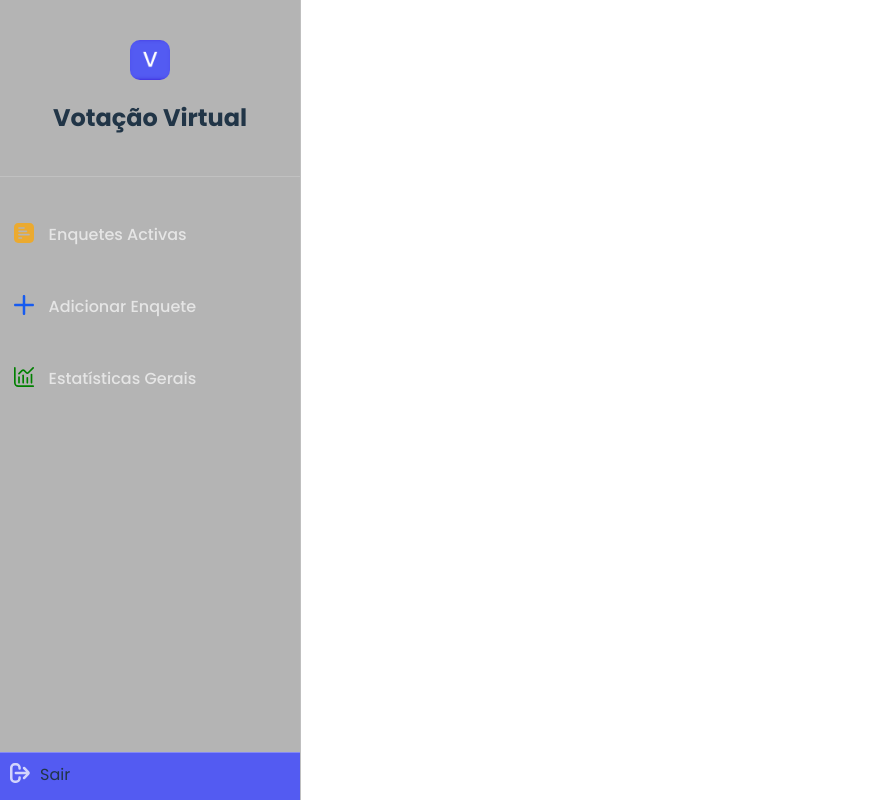
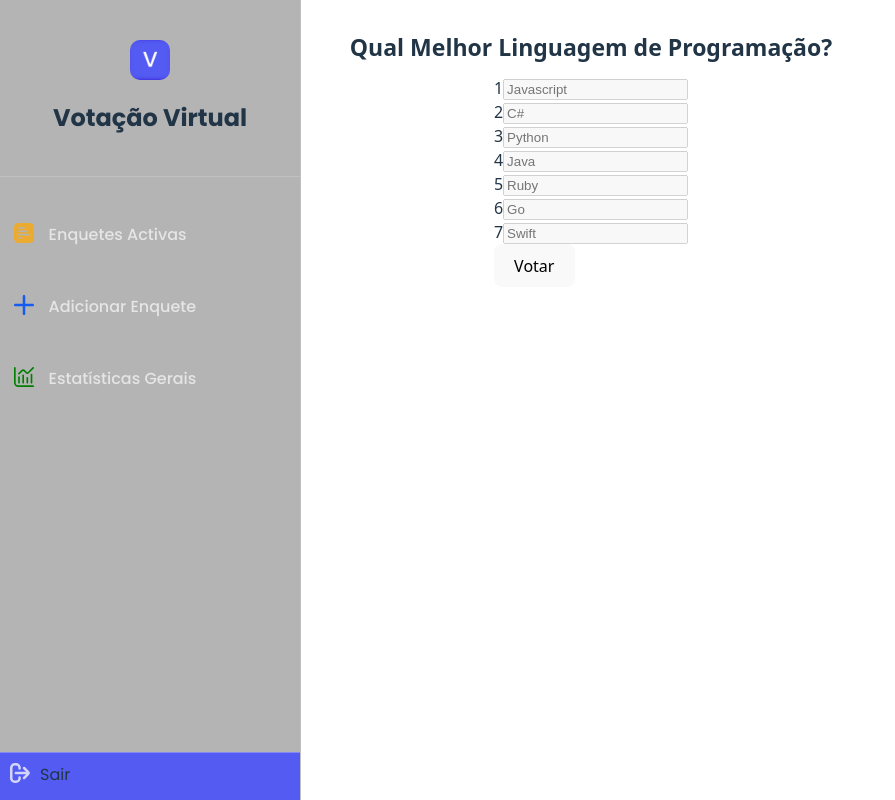
Before and after one commit to joelpanzojose/vote_oficial, a React (Vite) app: page / in a window 1280 px wide. Shown: the whole page, without its empty margins (0-895 px from the left). Built offline with nearby package versions, Linux system fonts and the light colour scheme.

Commit message:
Adicionei a tela das enquetes

```diff
--- a/src/App.css
+++ b/src/App.css
@@ -2,4 +2,5 @@
   width: 100vw;
   height: 100vh;
   display: flex;
+  gap: 30px;
 }
--- a/src/App.jsx
+++ b/src/App.jsx
@@ -1,6 +1,7 @@
 import { useState } from 'react'
 import Card from './componentes/card/Card'
 import Menu from './componentes/Menufix/menufix'
+import Enquete from './componentes/EnqueteCard/Enquete'
 import './App.css'
 
 function App() {
@@ -8,11 +9,11 @@ function App() {
     <div className='contente-site'>
       <Menu />
             <main>
-                  {/* <Card
-                    titulo="Front Enddddd"
 
-                    conteudo="A parte visível de um site, aplicativo ou software desenvolvido com tecnologia, onde o usuário pode interagir com o sistema"
-                  /> */}
+                  <Enquete
+                    titulo="Qual Melhor Linguagem de Programação?"
+                    opcoes={["Javascript", "C#", "Python" , "Java", "Ruby", "Go", "Swift"]}
+                  />
             </main>
 
 
--- /dev/null
+++ b/src/componentes/EnqueteCard/Enquete.jsx
@@ -0,0 +1,24 @@
+import React from "react";
+import './EnqueteCard.css'
+
+function Enquete(props) {
+    return (
+        <div className="corpoEnquete">
+            <h1>{props.titulo}</h1>
+            <div className="CardEnquete">
+                <form>
+                    {props.opcoes && props.opcoes.map((opcao, idx) => (
+                        <div className="divOption" key={idx}>
+                            <label htmlFor={`opcao-${idx}`}>{idx + 1}</label>
+                            <input type="text" id={`opcao-${idx}`} placeholder={opcao} disabled />
+                        </div>
+                    ))}
+                    <button>Votar</button>
+                </form>
+            </div>
+            <div className="CardDescricao"></div>
+        </div>
+    );
+}
+
+export default Enquete;
--- /dev/null
+++ b/src/componentes/EnqueteCard/EnqueteCard.css
@@ -0,0 +1,16 @@
+.corpoEnquete{
+    background-color: #ffffff10;
+    padding: 10px;
+    display: flex;
+    flex-direction: column;
+    /* justify-content: center; */
+    align-items: center;
+    margin-top: 10px;
+    height: 95vh;
+    width: 500px;
+
+    border-radius: 10px;
+}
+h1{
+    font-size: 23px;
+}
--- a/src/componentes/Menufix/menu.css
+++ b/src/componentes/Menufix/menu.css
@@ -13,7 +13,7 @@ a:hover{
     height: 100vh;
     width: 300px;
     font-family: 'Poppins', sans-serif;
-    border-right: 0.01rem solid rgba(255, 255, 255, 0.144);
+    border-right: 0.01rem solid #ffffff25;
 
 
     background-color: rgba(46, 46, 46, 0.356);
```
